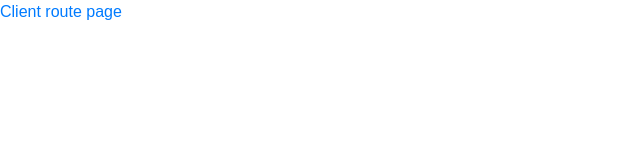
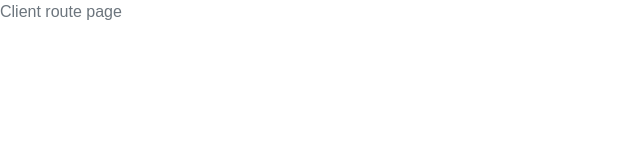
Before and after one commit to berkcantelseren/next-rendering, a Next.js app: page /client-route in a window 1280 px wide. Shown: the top 160 px of the page, without its empty margins (0-640 px from the left). Built offline with nearby package versions, Linux system fonts and the light colour scheme.

Commit message:
testing theme | working.

```diff
--- a/src/app/client-route/page.tsx
+++ b/src/app/client-route/page.tsx
@@ -6,7 +6,7 @@ import { useTheme } from "../components/theme-provider";
 export default function ClientRoutePage() {
   const theme = useTheme();
   return (
-    <div style={{ color: theme.colors.primary }}>
+    <div style={{ color: theme.colors.secondary }}>
       <h1>Client route page</h1>
     </div>
   );
```
